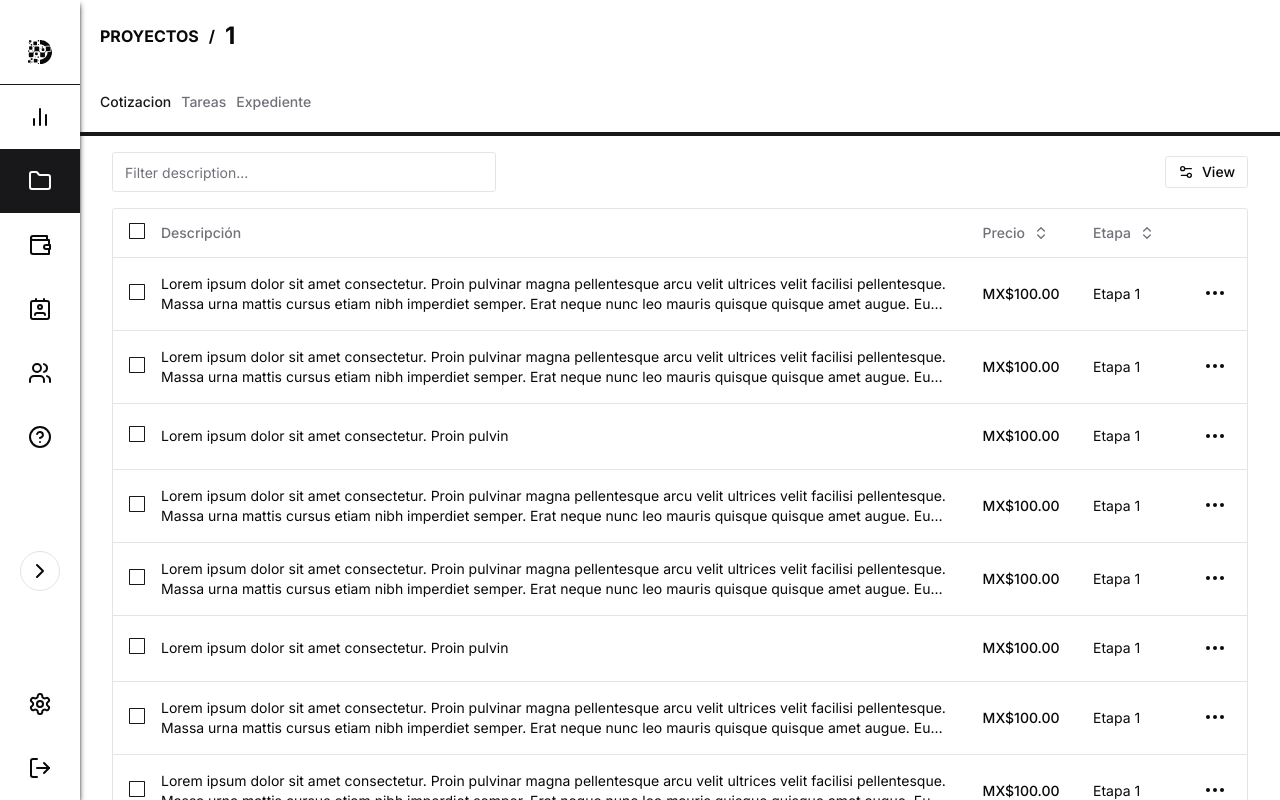
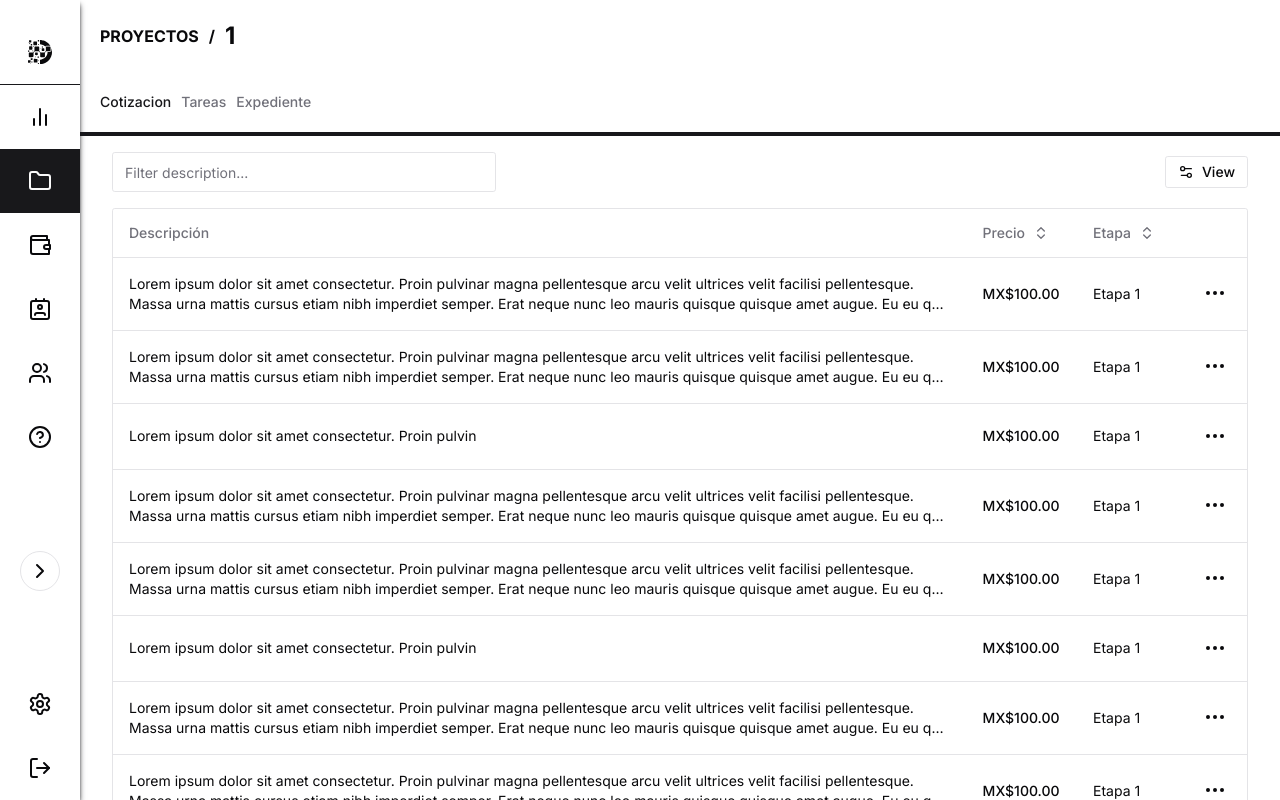
Before and after one commit to sebastianrdz/sieh-frontend, a Next.js app: page /project/1/proposal in a window 1280 px wide. Built offline with nearby package versions, Linux system fonts and the light colour scheme.

Commit message:
fix: remove checkbox

```diff
--- a/app/(main)/project/[projectId]/proposal/columns.tsx
+++ b/app/(main)/project/[projectId]/proposal/columns.tsx
@@ -27,28 +27,28 @@
 }
 
 export const columns: ColumnDef<IProposalElement>[] = [
-  {
-    id: "select",
-    header: ({ table }) => (
-      <Checkbox
-        checked={
-          table.getIsAllPageRowsSelected() ||
-          (table.getIsSomePageRowsSelected() && "indeterminate")
-        }
-        onCheckedChange={(value) => table.toggleAllPageRowsSelected(!!value)}
-        aria-label="Select all"
-      />
-    ),
-    cell: ({ row }) => (
-      <Checkbox
-        checked={row.getIsSelected()}
-        onCheckedChange={(value) => row.toggleSelected(!!value)}
-        aria-label="Select row"
-      />
-    ),
-    enableSorting: false,
-    enableHiding: false,
-  },
+  // {
+  //   id: "select",
+  //   header: ({ table }) => (
+  //     <Checkbox
+  //       checked={
+  //         table.getIsAllPageRowsSelected() ||
+  //         (table.getIsSomePageRowsSelected() && "indeterminate")
+  //       }
+  //       onCheckedChange={(value) => table.toggleAllPageRowsSelected(!!value)}
+  //       aria-label="Select all"
+  //     />
+  //   ),
+  //   cell: ({ row }) => (
+  //     <Checkbox
+  //       checked={row.getIsSelected()}
+  //       onCheckedChange={(value) => row.toggleSelected(!!value)}
+  //       aria-label="Select row"
+  //     />
+  //   ),
+  //   enableSorting: false,
+  //   enableHiding: false,
+  // },
   // {
   //   accessorKey: "id",
   //   header: "ID",
```
